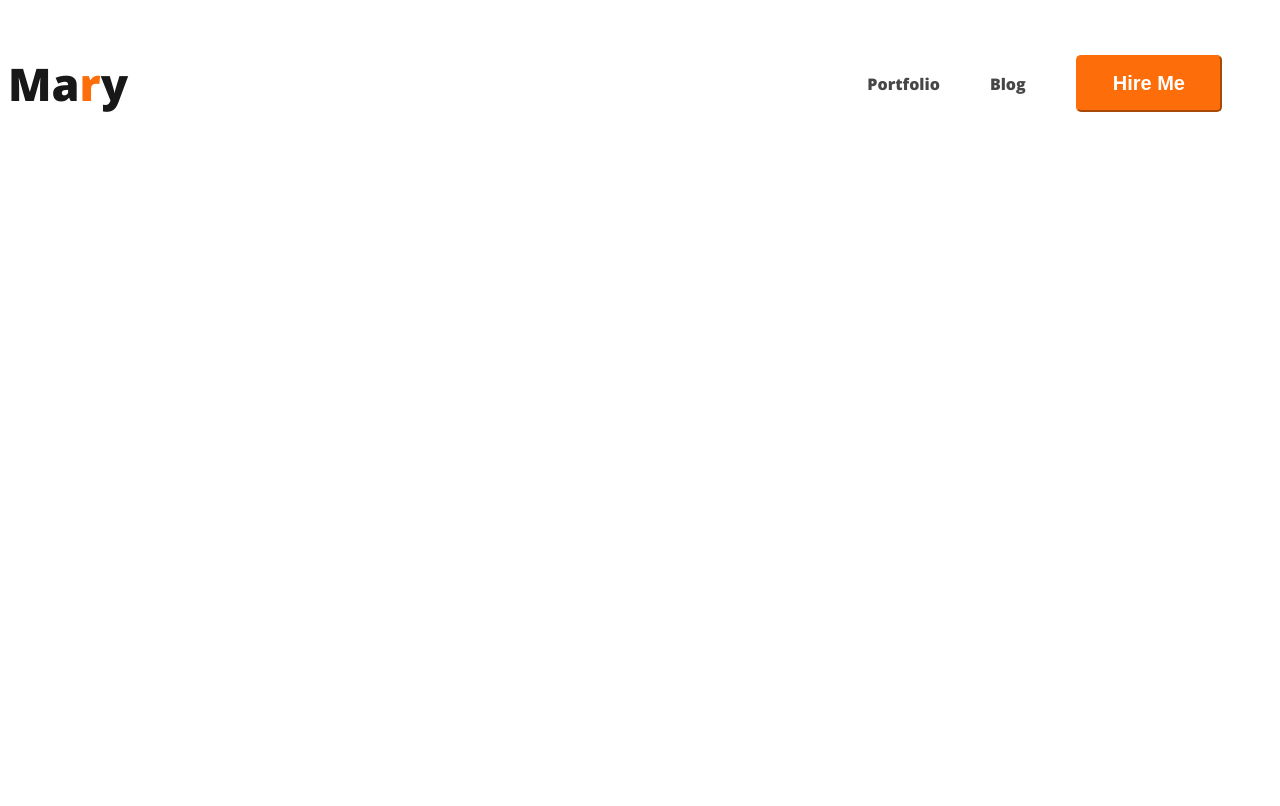
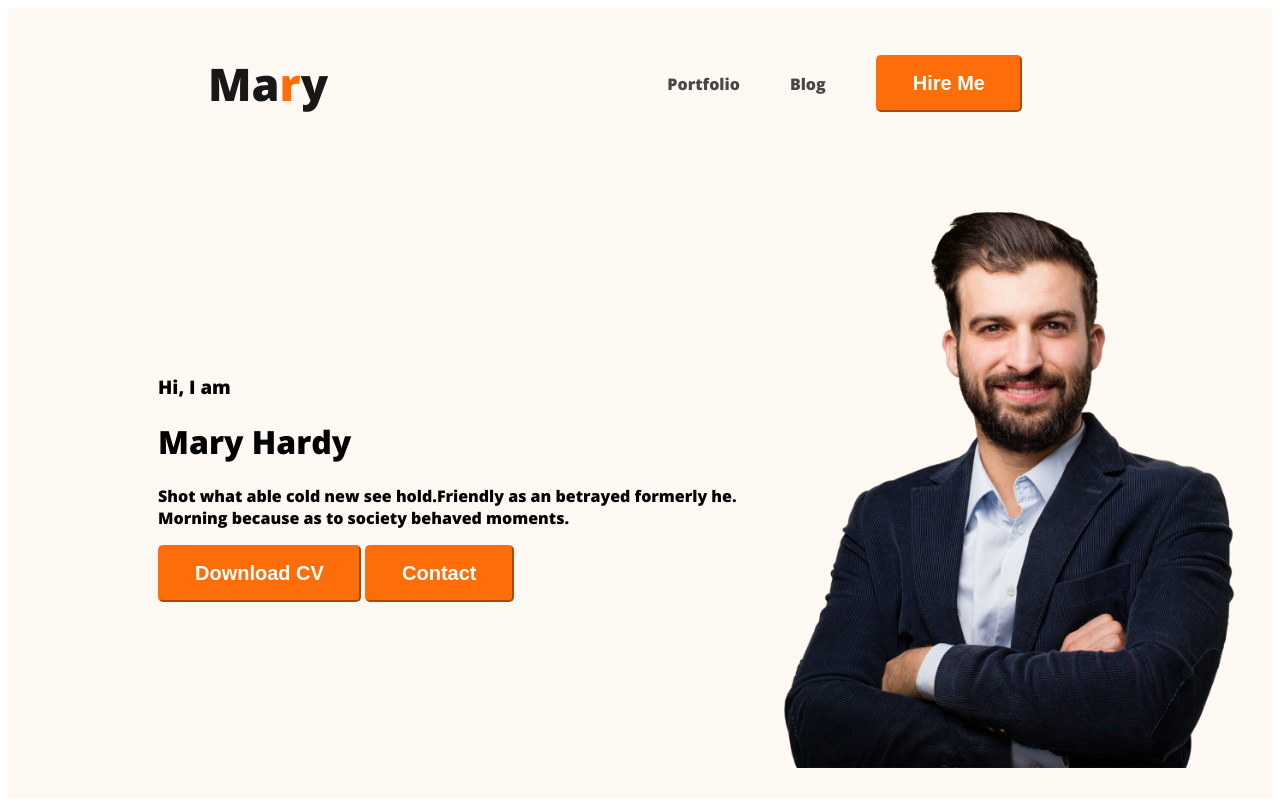
Before and after one commit to diptomahin/webdev-portfolio, a plain HTML site: page index.html in a window 1280 px wide. Drawn offline with nearby package versions, Linux system fonts and the light colour scheme.

Commit message:
added banner text and profile pic

```diff
--- a/index.html
+++ b/index.html
@@ -12,7 +12,7 @@
 </head>
 
 <body>
-    <header>
+    <header class="header">
         <!--Nav Bar Starst Here-->
         <nav>
             <h3 class="nav-title">Ma<span class="text-primary">r</span>y
@@ -23,6 +23,16 @@
                 <li><button class="btn-primary">Hire Me</button></li>
             </ul>
         </nav>
+        <div class="banner">
+            <div>
+                <h3 class="banner-gretting">Hi, I  am</h3>
+                <h1 class="banner-title">Mary Hardy</h1>
+                <p>Shot what able cold new see hold.Friendly as an betrayed formerly he. Morning because as to society behaved moments.</p>
+                <button class="btn-primary">Download CV</button>
+                <button class="btn-primary">Contact</button>
+            </div>
+            <img class="profile-pic" src="./images/hardy.png" alt="">
+        </div>
     </header>
     <main></main>
     <footer></footer>
--- a/style.css
+++ b/style.css
@@ -17,6 +17,7 @@ nav{
     display: flex;
     justify-content: space-between;
     align-items: center;
+    margin: 0px 200px;
 }
 .nav-title{
     color: #181818;
@@ -38,3 +39,17 @@ nav a{
     text-decoration: none;
     color: #474747;
   }
+
+  /*Header related styles*/
+
+.header{
+    background-color: #FFF8F3;
+}
+.banner{
+    padding: 30px 30px 30px 150px;
+    display: flex;
+    align-items: center;
+}
+.banner .profile-pic{
+    width: 500px;
+}
```
